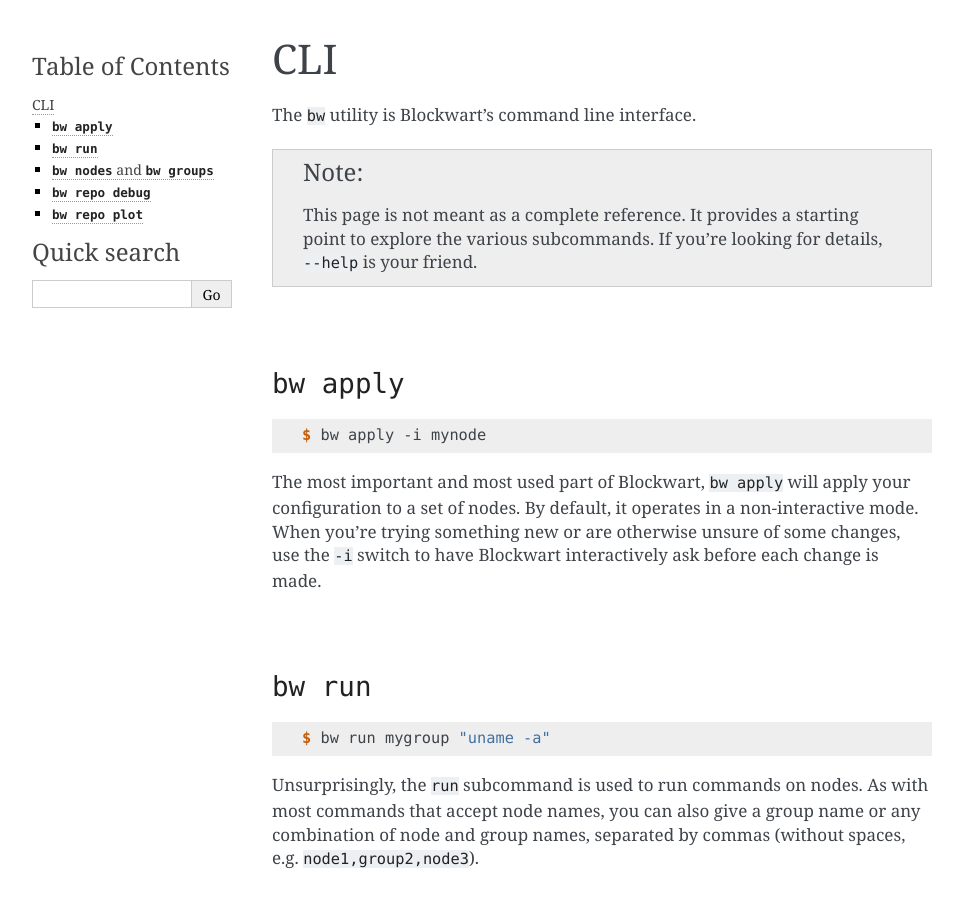
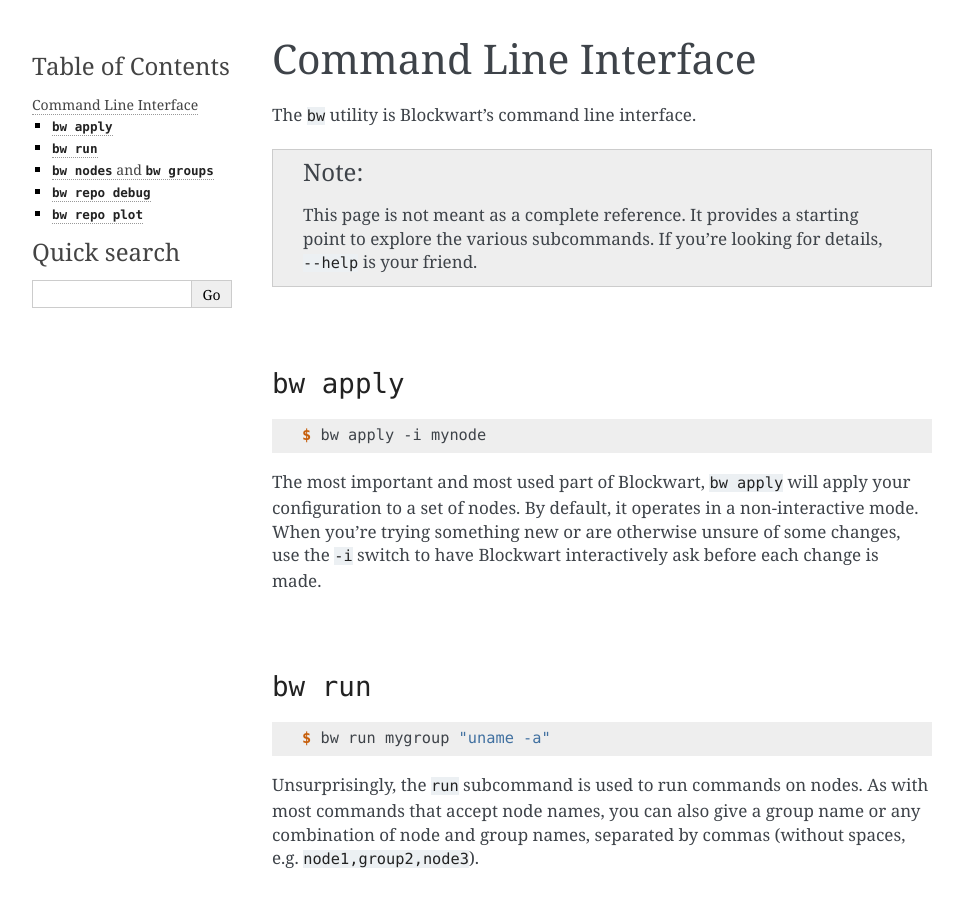
Before and after one commit to bundlewrap/bundlewrap, a Sphinx documentation site: the page built from doc/cli.rst, in a window 1280 px wide and 900 px high. Shown: the whole window, without its empty margins (148-1111 px from the left). Built offline with Sphinx 7.4.7, drawn with Linux system fonts in a browser that asks for light colours.

Commit message:
use more verbose title for CLI docs

```diff
--- a/doc/cli.rst
+++ b/doc/cli.rst
@@ -1,8 +1,8 @@
 .. _cli:
 
-###
-CLI
-###
+######################
+Command Line Interface
+######################
 
 The ``bw`` utility is Blockwart's command line interface.
 
```
